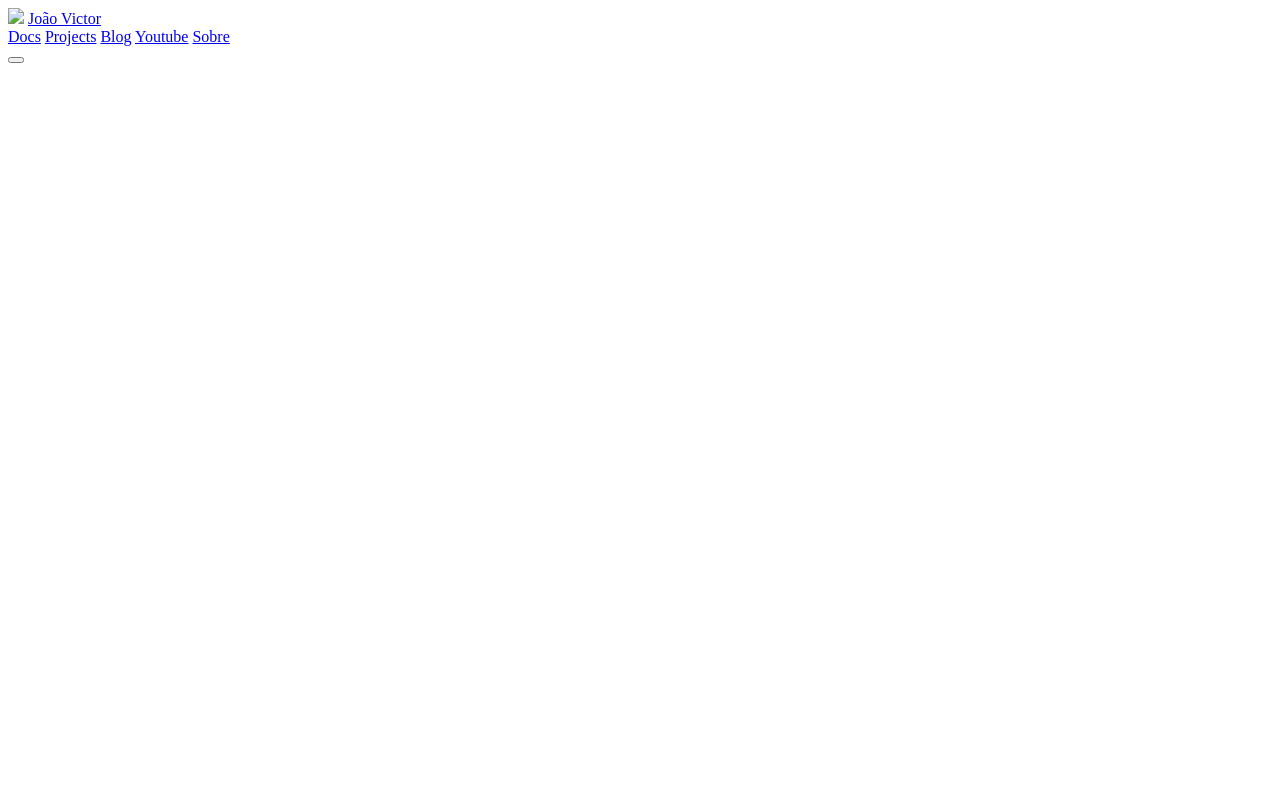
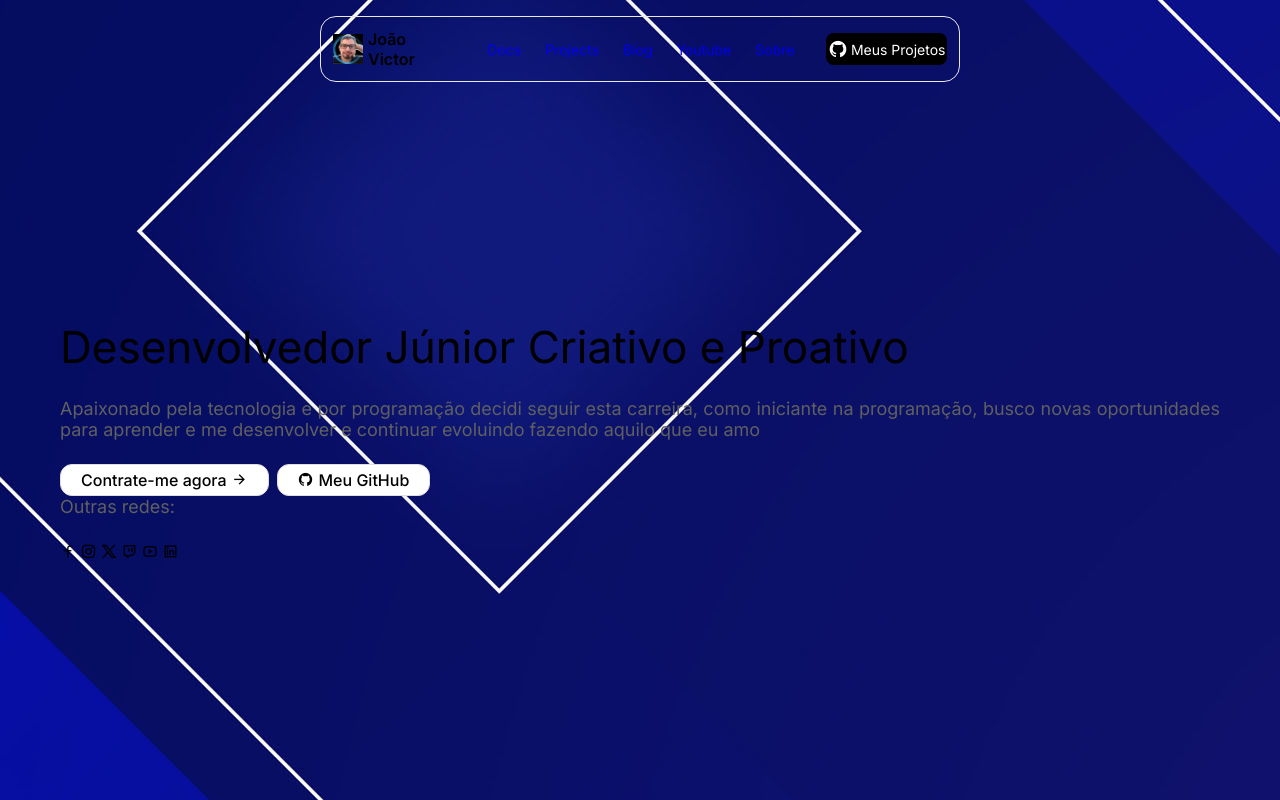
Before and after one commit to jvictof13/jvictof13.github.io, a plain HTML site: page index.html in a window 1280 px wide. Drawn offline with nearby package versions, Linux system fonts and the light colour scheme.

Commit message:
Second try

```diff
--- a/index.html
+++ b/index.html
@@ -3,7 +3,8 @@
 <head>
     <meta charset="UTF-8">
     <meta name="viewport" content="width=device-width, initial-scale=1.0">
-    <link rel="stylesheet" href="https://cdnjs.cloudflare.com/ajax/libs/remixicon/4.2.0/remixicon.min.css">
+    <link rel="stylesheet"
+    href="https://cdnjs.cloudflare.com/ajax/libs/remixicon/4.2.0/remixicon.min.css">
     <link rel="stylesheet" href="style.css">
     <title>Portfólio Pessoal</title>
 </head>
@@ -21,8 +22,44 @@
             <a href="#">Youtube</a>
             <a href="#">Sobre</a>
         </div>
-        <button></button>
+        <button><i class="ri-github-fill"></i>Meus
+            Projetos</button>
     </nav>
 
+    <div class="hero">
+          <div class="left-section">
+              <div class="top">
+                 <h2>Desenvolvedor Júnior Criativo e Proativo</h2>
+                 <p>Apaixonado pela tecnologia e por programação
+                    decidi seguir esta carreira, como iniciante na
+                    programação, busco novas oportunidades para
+                    aprender e me desenvolver e continuar evoluindo
+                    fazendo aquilo que eu amo
+                 </p>
+
+                 <div class="buttons">
+                    <div class="buttons">
+                        <button class="doc">Contrate-me agora
+                            <i class="ri-arrow-right-line"></i>
+                        </button>
+                        <button class="git">
+                            <i class="ri-github-fill"></i>Meu
+                            GitHub</button>
+                    </div>
+                 </div>
+                  <div class="bottom">
+                    <p>Outras redes:</p>
+                    <div class="icons">
+                        <i class="ri-facebook-line"></i>
+                        <i class="ri-instagram-line"></i>
+                        <i class="ri-twitter-x-line"></i>
+                        <i class="ri-twitch-line"></i>
+                        <i class="ri-youtube-line"></i>
+                        <i class="ri-linkedin-box-line"></i>
+                    </div>
+                  </div>
+              </div>
+          </div>
+    </div>
 </body>
 </html>
--- a/style.css
+++ b/style.css
@@ -1 +1,151 @@
 @import url('https://fonts.googleapis.com/css2?family=Inter:wght@100..900&display=swap');
+body{
+ background-image: url('assets/Gradient-Blue-Abstract-background-Graphics-21828028-1.jpg');
+}
+*{
+    margin: 0;
+    padding: 0;
+    box-sizing: border-box;
+    font-family: "Inter", sans-serif;
+}
+
+a{
+    text-decoration: none;
+}
+
+button{
+    cursor: pointer;
+}
+
+img{
+    object-fit: cover;
+}
+
+h2{
+    font-weight: 400;
+}
+
+nav{
+    display: flex;
+    align-items: center;
+    justify-content: space-between;
+    gap: 32px;
+    border: 1px solid #e8e8e8;
+    position: absolute;
+    top: 16px;
+    left: 50%;
+    transform: translateX(-50%);
+    border-radius: 16px;
+    padding: 12px;
+}
+
+nav .logo{
+     display: flex;
+     align-items: center;
+     gap: 5px;
+}
+
+nav .logo img{
+    width: 30px;
+    height: 30px;
+}
+
+nav .logo a{
+    color: #000;
+    font-weight: 600;
+}
+
+nav .nav-links{
+    display: flex;
+    gap: 24px;
+}
+
+nav .nav-links a{
+     font-size: 14px;
+     color-scheme: #606060;
+     transition: all 0.3s ease;
+}
+
+nav .nav-links a:hover{
+    color: #000;
+}
+
+nav button{
+    display: flex;
+    align-items: center;
+    justify-content: center;
+    gap: 3px;
+    font-size: 14px;
+    min-height: 32px;
+    width: 122px;
+    background: #000;
+    color: #fff;
+    border-radius: 8px;
+    border: 1px solid transparent;
+    transition: all 0.3s ease;
+}
+
+nav button:hover{
+    color: #000;
+    background: #fff;
+    border-color: #dedede;
+}
+
+nav button i{
+    font-size: 20px;
+}
+
+.hero{
+    margin-top: 80px;
+    height: calc(100vh - 80px);
+    padding: 0 60px;
+    display: flex;
+    align-items: center;
+    justify-content: space-between;
+    gap: 30px;
+}
+
+.hero > img{
+    max-width: 520px;
+    width: 44%;
+    border-radius: 26px;
+}
+
+.hero .left-section{
+    display: flex;
+    flex-direction: column;
+    gap: 100px;
+}
+
+.hero .left-section .top h2{
+    font-size: 44px;
+    margin-bottom: 24px;
+}
+
+.hero .left-section .top p{
+    color: #606060;
+    font-size: 18px;
+    margin-bottom: 24px;
+    text-align: justify;
+}
+
+.hero .left-section .top .buttons{
+    display: flex;
+    gap: 8px;
+}
+
+.hero .left-section .top .buttons
+button{
+    font-size: 16px;
+    border: none;
+    padding: 5px 20px;
+    background: #fff;
+    border: 1px solid #dedede;
+    border-radius: 12px;
+    display: flex;
+    align-items: center;
+    justify-content: center;
+    gap: 5px;
+    font-weight: 500;
+    transition: all 0.3s ease;
+}
```
Also changed, not shown: assets/Gradient-Blue-Abstract-background-Graphics-21828028-1.jpg (added), assets/logo.png (added).
